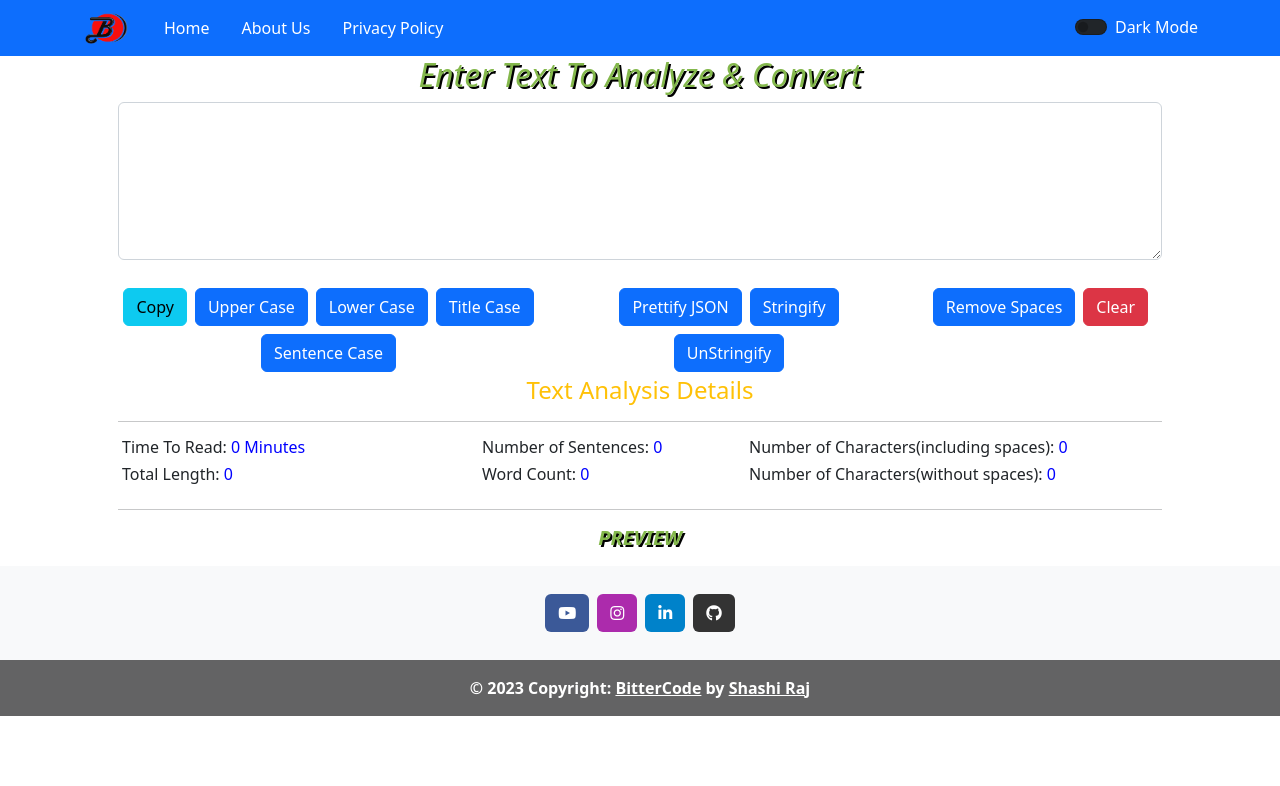
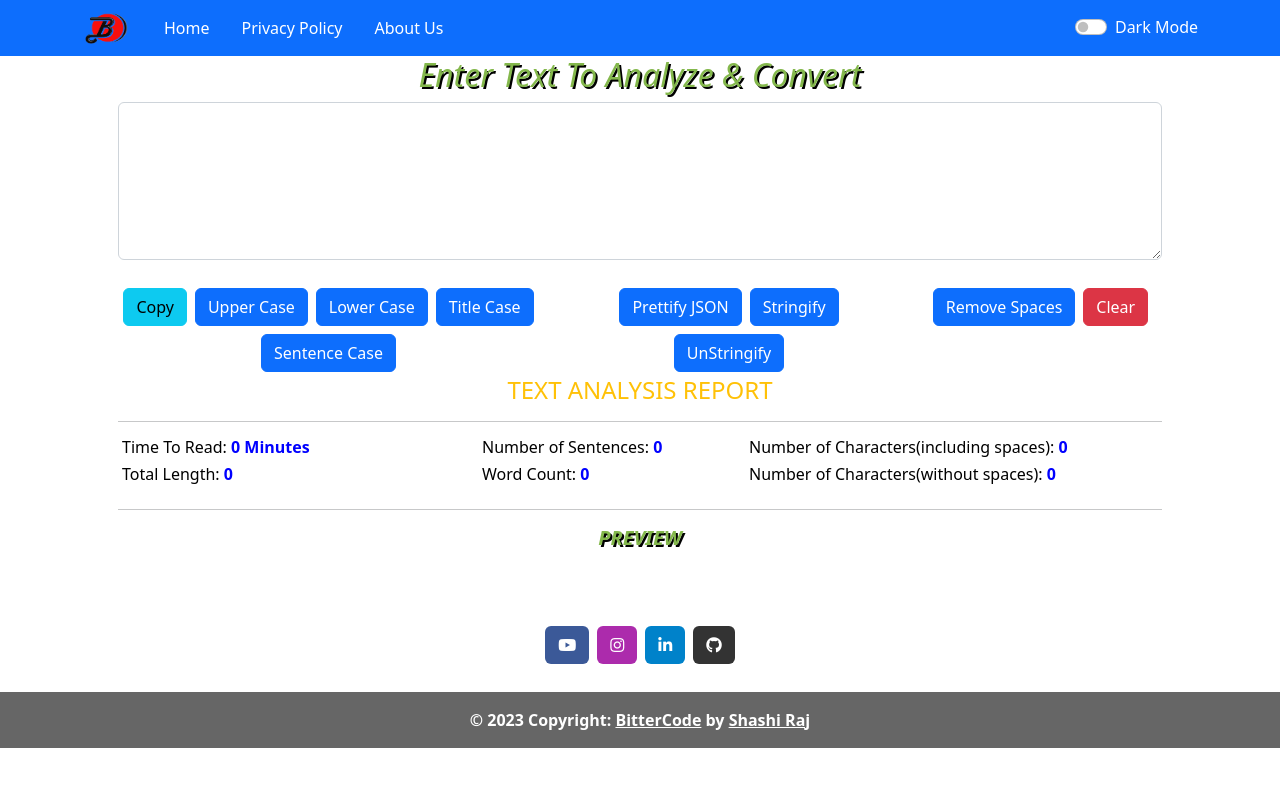
Before and after one commit to shashirajraja/text-analyzer, a React (Create React App) app: page / in a window 1280 px wide. Shown: the top 786 px of the page. Built offline with nearby package versions, Linux system fonts and the light colour scheme.

Commit message:
dark mode support

```diff
--- a/package.json
+++ b/package.json
@@ -1,5 +1,5 @@
 {
-  "name": "codespaces-react",
+  "name": "text-analyzer",
   "version": "0.1.0",
   "private": true,
   "homepage": "https://shashirajraja.github.io/text-analyzer",
--- a/src/App.js
+++ b/src/App.js
@@ -1,3 +1,4 @@
+import { useState } from 'react'
 import { HashRouter, Route, Routes } from 'react-router-dom';
 import './App.css';
 import AboutUs from './components/AboutUs';
@@ -5,13 +6,18 @@ import PrivacyPolicy from './components/PrivacyPolicy';
 import TextAnalyzer from './components/TextAnalyzer';
 
 function App() {
+  const [mode,setMode] = useState("light")
+  const toggleMode = () => {
+      setMode(mode === "light" ? "dark" : "light")
+  }
+
   return (
     <>
         <HashRouter>
-          <Routes>
-            <Route exact path='/' element={<TextAnalyzer/>}></Route>
-            <Route exact path='/about' element={<AboutUs/>}></Route>
-            <Route exact path='/privacy' element={<PrivacyPolicy/>}></Route>
+          <Routes className={mode === "light" ? "bg-white text-dark " : "bg-secondary text-white "}>
+            <Route exact path='/' element={<TextAnalyzer mode={mode} toggleMode={toggleMode}/>}></Route>
+            <Route exact path='/about' element={<AboutUs mode={mode} toggleMode={toggleMode}/>}></Route>
+            <Route exact path='/privacy' element={<PrivacyPolicy mode={mode} toggleMode={toggleMode}/>}></Route>
           </Routes>
         </HashRouter>
     </>
--- a/src/components/AboutUs.js
+++ b/src/components/AboutUs.js
@@ -2,12 +2,12 @@ import React from 'react'
 import Footer from './common/Footer'
 import Navbar from './common/Navbar'
 
-function AboutUs() {
+function AboutUs(props) {
   return (
     <>
-        <Navbar/>
+        <Navbar mode={props.mode} toggleMode={props.toggleMode}/>
         <iframe src="https://flowcv.me/shashirajraja" title="About the Developer" style={{width:"100%", height:"400px"}}></iframe>
-        <Footer/>
+        <Footer mode={props.mode}/>
     </>
   )
 }
--- a/src/components/ContentDetails.js
+++ b/src/components/ContentDetails.js
@@ -3,6 +3,14 @@ import PropTypes from 'prop-types'
 
 function ContentDetails(props) {
     const {content} = props;
+    const {mode} = props;
+    const contentKeyStyle = {
+        color : `${mode === "light"? "black":"white"}`,
+    }
+    const contentValueStyle = {
+        color : `${mode === "light"? "blue":"pink"}`,
+        fontWeight:"bold"
+    }
     const countWord = () =>{
         let txtSplit = [];
         txtSplit = content.split(" ");
@@ -15,25 +23,27 @@ function ContentDetails(props) {
 
     return (
     <>
-        <div className='container px-5'>
-            <h4 className='text-warning text-center'>Text Analysis Details</h4>
+        <div className={(mode === "light" ? "bg-white text-dark " : "bg-secondary text-white")}>
+        <div className='container px-5 '>
+            <h4 className={`text-warning text-center ${mode==='dark'?"contentTitle text-white":""}`}>TEXT ANALYSIS REPORT</h4>
             <hr></hr>
-            <div className='row'>
+            <div className='row' style={contentKeyStyle}>
                 <div className='col-md-4 mx-1'>
-                    <h6>Time To Read: <span style={{"color":"blue"}}>{content.length * 0.008} Minutes</span></h6>
-                    <h6>Total Length: <span style={{"color":"blue"}}>{content.length}</span></h6>
+                    <h6>Time To Read: <span style={contentValueStyle}>{content.length * 0.008} Minutes</span></h6>
+                    <h6>Total Length: <span style={contentValueStyle}>{content.length}</span></h6>
                 </div>
                 <div className='col-md-3'>
-                    <h6>Number of Sentences: <span style={{"color":"blue"}}>{content.length === 0 ? 0 : content.split(/[\w\s]+[.!?]/).length - 1}</span></h6>
-                    <h6>Word Count: <span style={{"color":"blue"}}>{countWord()}</span></h6>
+                    <h6>Number of Sentences: <span style={contentValueStyle}>{content.length === 0 ? 0 : content.split(/[\w\s]+[.!?]/).length - 1}</span></h6>
+                    <h6>Word Count: <span style={contentValueStyle}>{countWord()}</span></h6>
                 </div>
                 <div className='col-md-4'>
-                    <h6>Number of Characters(including spaces): <span style={{"color":"blue"}}>{content.length}</span></h6>
-                    <h6>Number of Characters(without spaces): <span style={{"color":"blue"}}>{content.replace(/\s/g,'').length}</span></h6>
+                    <h6>Number of Characters(including spaces): <span style={contentValueStyle}>{content.length}</span></h6>
+                    <h6>Number of Characters(without spaces): <span style={contentValueStyle}>{content.replace(/\s/g,'').length}</span></h6>
                 </div>
             </div><hr/>
-            <h5 className='contentTitle' style={{textDecocation:"underline"}}>PREVIEW</h5>
-            <p>{content}</p>
+            <h5 className={`contentTitle ${mode==="dark"?" text-white":""}`}>PREVIEW</h5>
+            <p className="container mx-4 mb-5 mt-1">{content}</p>
+        </div>
         </div>
     </>
   )
--- a/src/components/PrivacyPolicy.js
+++ b/src/components/PrivacyPolicy.js
@@ -2,12 +2,13 @@ import React from 'react'
 import Footer from './common/Footer';
 import Navbar from './common/Navbar';
 
-function PrivacyPolicy() {
+function PrivacyPolicy(props) {
   return (
     <>
-    <Navbar/>
+    <Navbar mode={props.mode} toggleMode={props.toggleMode}/>
+    <div className={(props.mode === "light" ? "bg-white text-dark" : "bg-secondary text-white ")}>
     <div className='container px-5'>
-    <h2 className='contentTitle'>Privacy Policy for Text Analyzer</h2><br/>
+    <h2 className={`contentTitle ${props.mode==="dark"?" text-white":""}`}>Privacy Policy for Text Analyzer</h2><br/>
     <p>At Text Analyzer, accessible at https://shashirajraja.github.io/text-analyzer/, one of our main priorities is the privacy of our visitors. This Privacy Policy document contains types of information that is collected and recorded by Text Analyzer and how we use it.</p>
     <p>If you have additional questions or require more information about our Privacy Policy, do not hesitate to contact us through email at thebittercode@gmail.com</p>
     <p>This privacy policy applies only to our online activities and is valid for visitors to our website with regards to the information that they shared and/or collect in Text Analyzer. This policy is not applicable to any information collected offline or via channels other than this website. Our Privacy Policy was created with the help of the <a href="https://satishkushwaha.com/privacy-policy-generator/">Free Privacy Policy Generator</a>.</p>
@@ -67,7 +68,8 @@ function PrivacyPolicy() {
     <p>Another part of our priority is adding protection for children while using the internet. We encourage parents and guardians to observe, participate in, and/or monitor and guide their online activity.</p>
     <p>Text Analyzer does not knowingly collect any Personal Identifiable Information from children under the age of 13. If you think that your child provided this kind of information on our website, we strongly encourage you to contact us immediately and we will do our best efforts to promptly remove such information from our records.</p>
     </div>
-    <Footer/>
+    <Footer mode={props.mode}/>
+    </div>
     </>
   )
 }
--- a/src/components/TextAnalyzer.js
+++ b/src/components/TextAnalyzer.js
@@ -4,7 +4,8 @@ import ContentDetails from './ContentDetails';
 import Footer from './common/Footer';
 import Navbar from './common/Navbar';
 
-function TextAnalyzer() {
+function TextAnalyzer(props) {
+    const {mode, toggleMode} = props
     const [text,setText] = useState("");
     const [alert, setAlert] = useState({message:"", type:""})
     const handleOnChange = (event)=> setText(event.target.value);
@@ -16,6 +17,8 @@ function TextAnalyzer() {
     const removeSpaces = ()=> { setText(text.replace(/\s/g,'')); showAlert("Spaces Removed From the Text")}
     const stringifyContent = ()=> { setText(JSON.stringify(text)) ; showAlert("Text Stringified")}
     const clearContent = ()=> { setText(""); showAlert("Content Cleared")};
+    const primaryColor = mode === "light" ? "primary" : "dark";
+
     const showAlert = (message, type="success") => {
         setAlert({"message":message, "type":type}) ;
         setTimeout(function(){
@@ -47,35 +50,37 @@ function TextAnalyzer() {
 
     return (
       <>
-      <Navbar/>
+      <div className={(mode === "light" ? "bg-white text-dark " : "bg-secondary text-white")}>
+      <Navbar mode={mode} toggleMode={toggleMode}/>
       <Alert alert={alert}/>
-      <div className='container px-5'>
+      <div className={'container px-5 ' +(mode === "light" ? "bg-white text-dark " : "bg-secondary text-white")}>
         <div className="form-group text-center">
-            <label htmlFor="text" className='contentTitle'><h2>Enter Text To Analyze & Convert</h2></label>
-            <textarea className="form-control" id="text" rows="6" value={text} onChange={handleOnChange}></textarea>
+            <label htmlFor="text" className={`contentTitle ${mode==="dark"?" text-white":""}`}><h2>Enter Text To Analyze & Convert</h2></label>
+            <textarea className={`form-control ${mode==="dark" ? "bg-dark text-white" : "bg-white text-dark"}`} id="text" rows="6" value={text} onChange={handleOnChange}></textarea>
         </div>
         <br></br>
         <div className='row'>
             <div className='col-md-5 text-center'>
                 <button className='btn btn-info mx-1 my-1' onClick={copyToClipboard}>Copy</button>
-                <button className='btn btn-primary mx-1 my-1' onClick={convertToUppercase}>Upper Case</button>
-                <button className='btn btn-primary mx-1 my-1' onClick={convertToLowercase}>Lower Case</button>
-                <button className='btn btn-primary mx-1 my-1' onClick={convertToTitleCase}>Title Case</button>
-                <button className='btn btn-primary mx-1 my-1' onClick={convertToSentenceCase}>Sentence Case</button>
+                <button className={`btn btn-${primaryColor} mx-1 my-1`} onClick={convertToUppercase}>Upper Case</button>
+                <button className={`btn btn-${primaryColor} mx-1 my-1`} onClick={convertToLowercase}>Lower Case</button>
+                <button className={`btn btn-${primaryColor} mx-1 my-1`} onClick={convertToTitleCase}>Title Case</button>
+                <button className={`btn btn-${primaryColor} mx-1 my-1`} onClick={convertToSentenceCase}>Sentence Case</button>
             </div>
             <div className='col-md-4 text-center'>
-                <button className='btn btn-primary mx-1 my-1' onClick={prettyPrint}>Prettify JSON</button>
-                <button className='btn btn-primary mx-1 my-1' onClick={stringifyContent}>Stringify </button>
-                <button className='btn btn-primary mx-1 my-1' onClick={unStringifyContent}>UnStringify </button>
+                <button className={`btn btn-${primaryColor} mx-1 my-1`} onClick={prettyPrint}>Prettify JSON</button>
+                <button className={`btn btn-${primaryColor} mx-1 my-1`} onClick={stringifyContent}>Stringify </button>
+                <button className={`btn btn-${primaryColor} mx-1 my-1`} onClick={unStringifyContent}>UnStringify </button>
             </div>
             <div className='col-md-3 text-center'>
-                <button className='btn btn-primary mx-1 my-1' onClick={removeSpaces}>Remove Spaces</button>
+                <button className={`btn btn-${primaryColor} mx-1 my-1`} onClick={removeSpaces}>Remove Spaces</button>
                 <button className='btn btn-danger mx-1 my-1' onClick={clearContent}>Clear</button>
             </div>
         </div>
     </div>
-    <ContentDetails content={text}></ContentDetails>
-    <Footer/>
+    <ContentDetails content={text} mode={mode}></ContentDetails>
+    <Footer mode={mode}/>
+    </div>
     </>
   )
 }
--- a/src/components/common/Footer.js
+++ b/src/components/common/Footer.js
@@ -1,11 +1,13 @@
 import React from 'react'
 
-function Footer() {
+function Footer(props) {
+  const {mode} = props
   return (
     <>
-    <footer className="bg-light text-center text-white" >
+    <div className={(mode === "light" ? "bg-white text-dark " : "bg-secondary text-white")}>
+    <footer className="text-center" >
   {/* <!-- Grid container --> */}
-  <div className="container p-4 pb-0">
+  <div className="container p-4 pb-0" >
     {/* <!-- Section: Social media --> */}
     <section className="mb-4">
       {/* <!-- Youtube --> */}
@@ -73,6 +75,7 @@ function Footer() {
   </div>
   {/* <!-- Copyright --> */}
 </footer>
+</div>
     </>
   )
 }
--- a/src/components/common/Navbar.js
+++ b/src/components/common/Navbar.js
@@ -1,13 +1,14 @@
 import React from 'react'
 import { Link } from 'react-router-dom'
 import Logo from '../../logo512.png';  //  src/images
+import PropTypes from 'prop-types'
 
-function Navbar() {
-
+function Navbar(props) {
+    const {mode} = props
     return (
     <>
-     <nav className="navbar navbar-expand-lg navbar-light bg-primary" >
-        <div className='container text-white'>
+     <nav className={"navbar navbar-expand-lg " + (mode === "light" ? "bg-primary navbar-light" : "bg-dark navbar-dark")} >
+        <div className={"container " + (mode === "light" ? "text-white" : "text-white") }>
             <a href="https://www.youtube.com/@bittercode?sub_confirmation=1" className="navbar-brand d-none d-md-block d-sm-none" rel="noreferrer" target={"_blank"}>
                 <img src={Logo} alt="BitterCode" width="50" height="44" style={{marginTop:"-10px", marginBottom:"-10px"}} />
             </a>
@@ -17,12 +18,12 @@ function Navbar() {
             <div className="collapse navbar-collapse" id="navbarNavAltMarkup">
                 <div className="navbar-nav font-weight-bold">
                     <Link to="/" className="nav-item nav-link mx-2 navBtn text-white">Home</Link>
+                    <Link to="/privacy" className="nav-item nav-link mx-2 navBtn text-white">Privacy Policy</Link>
                     <Link to="/about" className="nav-item nav-link mx-2 navBtn text-white">About Us</Link>
-                    <Link to="/privacy" className="nav-item nav-link mx-2 navBtn text-white">Privacy Policy</Link>
                 </div>
             </div>
-            <div className="form-check form-switch">
-                <input className="form-check-input bg-dark" data-onstyle="info" type="checkbox" role="switch" id="flexSwitchCheckDefault"/>
+            <div className="form-check form-switch" >
+                <input className="form-check-input" data-onstyle="info" type="checkbox" role="switch" id="flexSwitchCheckDefault" onClick={props.toggleMode}/>
                 <label className="form-check-label" htmlFor="flexSwitchCheckDefault">Dark Mode</label>
             </div>
         </div>
@@ -31,4 +32,12 @@ function Navbar() {
   )
 }
 
+Navbar.propTypes = {
+    mode:PropTypes.oneOf(["light", "dark"])
+}
+
+Navbar.defaultProps = {
+    mode : "light"
+}
+
 export default Navbar
```
